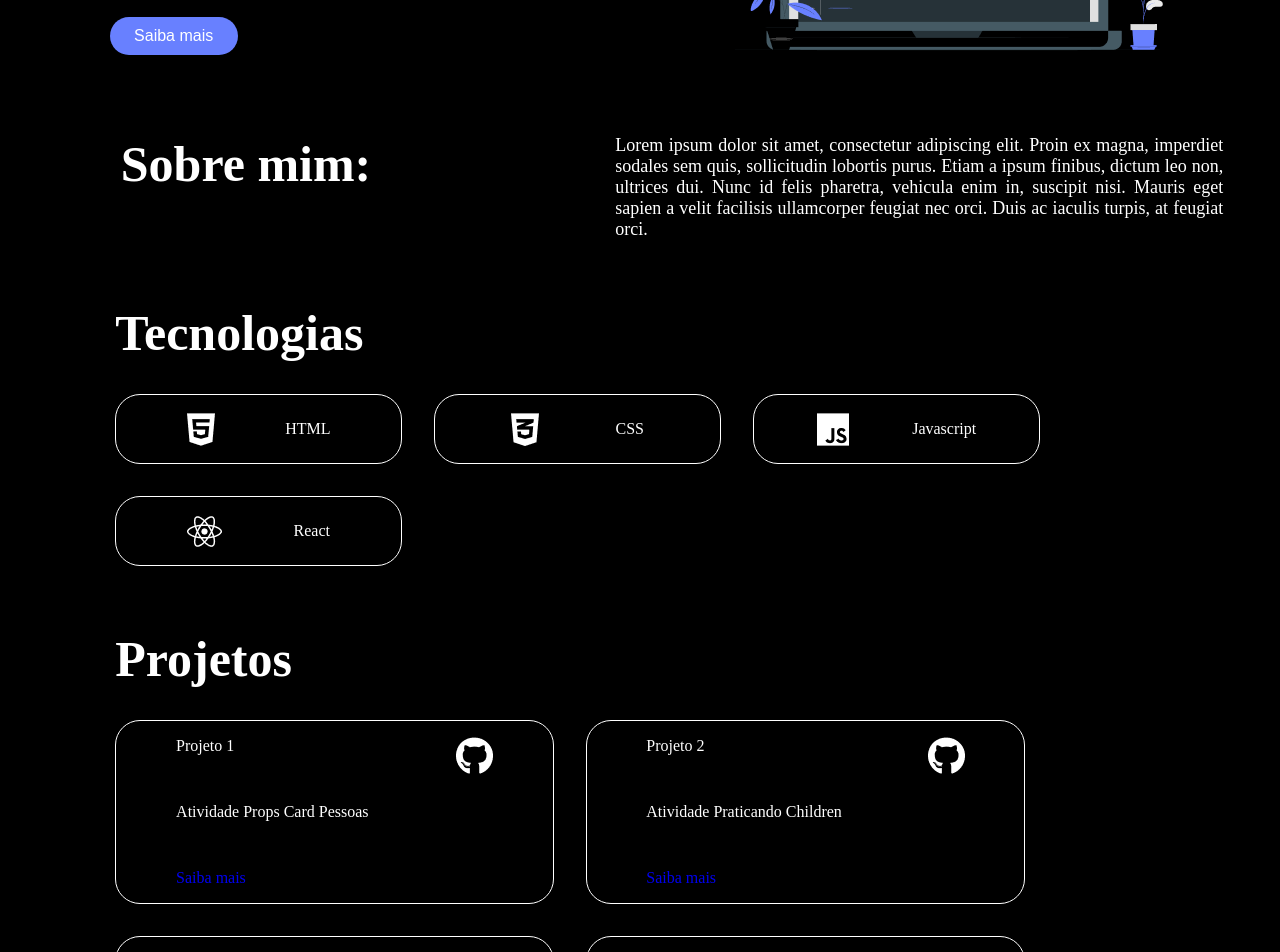
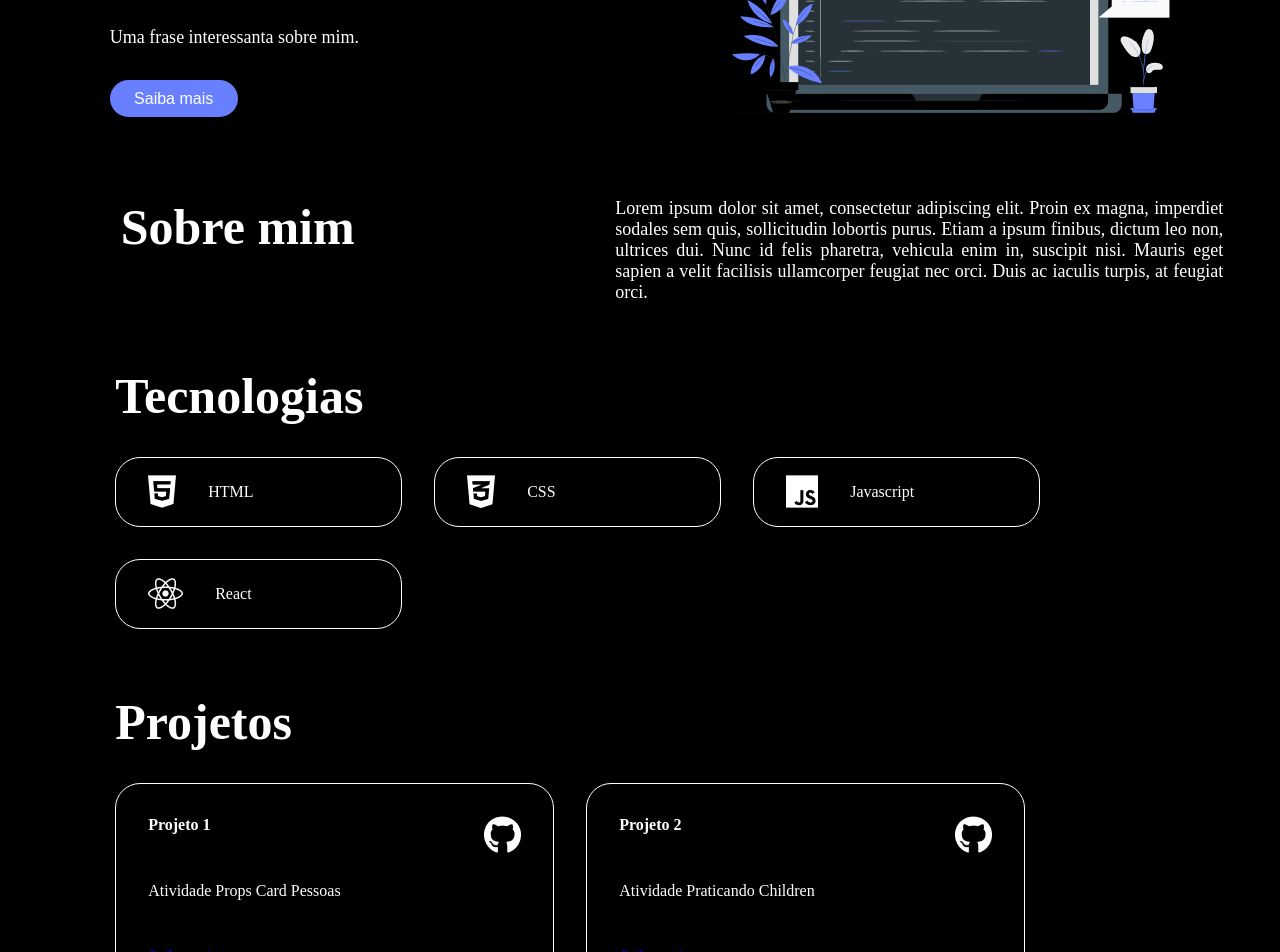
Before and after one commit to Kenzie-Academy-Brasil-Developers/Kenzie-Academy-Brasil-Developers-m3-s1-entrega-portfolio-template-EduardoWiezel0801, a React (Vite) app: page / in a window 1280 px wide. Shown: the part 280-1232 px from the top of the page. Built offline with nearby package versions, Linux system fonts and the light colour scheme.

Commit message:
"correções2"

```diff
--- a/src/Footer/styles.module.css
+++ b/src/Footer/styles.module.css
@@ -14,7 +14,8 @@
 .imgIcons{
     display: flex;
     gap: 1rem;
-    justify-content: center;
+    justify-content: flex-start;
+    margin-left: 1rem;
 }
 @media(max-width:500px){
     .footersection{
--- a/src/compnents/sections/AboutMeSection/index.jsx
+++ b/src/compnents/sections/AboutMeSection/index.jsx
@@ -5,7 +5,7 @@ export const AboutMeSection = () => {
 
     return(
         <section className={styles.aboutMe}>
-            <h1 className={styles.aboutTitle}>Sobre mim:</h1>
+            <h1 className={styles.aboutTitle}>Sobre mim</h1>
             <p className={styles.aboutP}>Lorem ipsum dolor sit amet, consectetur adipiscing elit. Proin ex magna, imperdiet sodales sem quis, sollicitudin lobortis purus. Etiam a ipsum finibus, dictum leo non, ultrices dui. Nunc id felis pharetra, vehicula enim in, suscipit nisi. Mauris eget sapien a velit facilisis ullamcorper feugiat nec orci. Duis ac iaculis turpis, at feugiat orci.</p>
         </section>
     )
--- a/src/compnents/sections/ProjectsSection/index.jsx
+++ b/src/compnents/sections/ProjectsSection/index.jsx
@@ -15,7 +15,7 @@ export const ProjectsCard = () => {
 
                     <div key={project.name} className="projectCardContainer">
                         <li className="projectCard" >
-                            <p>{project.name}</p>
+                            <p className="tilleProj">{project.name}</p>
                             <p>{project.description}</p>
                             <a href="#">Saiba mais</a>
 
--- a/src/pages/LandingPage/index.jsx
+++ b/src/pages/LandingPage/index.jsx
@@ -1,9 +1,9 @@
-import {Header} from "../../compnents/Header"
+import {Header} from "../../Header"
 import {BunnerSection} from "../../compnents/sections/BunnerSection"
 import { AboutMeSection } from "../../compnents/sections/AboutMeSection"
 import { TecnologiesCard} from "../../compnents/sections/TechSection"
 import {ProjectsCard} from "../../compnents/sections/ProjectsSection"
-import { Footer } from "../../compnents/Footer"
+import { Footer } from "../../Footer"
 
 import "../../styles/index.css"
 
--- a/src/styles/projectCard.css
+++ b/src/styles/projectCard.css
@@ -1,9 +1,9 @@
 .projectCardContainer{
     display: flex;
     align-content: flex-start;
-    justify-content: space-around;
+    justify-content: space-between;
     align-items: flex-start;
-    padding: 1rem;
+    padding: 2rem;
     width: 27.4375rem;
     border-radius: 25px;
     border: 1px solid white;
@@ -13,4 +13,10 @@
     flex-direction: column;
     gap: 3rem;
 
+
 }
+.tilleProj{
+    font-weight: bold;
+
+
+}
--- a/src/styles/techCard.css
+++ b/src/styles/techCard.css
@@ -1,12 +1,12 @@
 .techcard{
     display: flex;
-    flex-direction: row;
-    flex-wrap: nowrap;
-    align-content: stretch;
-    justify-content: space-evenly;
+    justify-content: flex-start;
     align-items: center;
     width: 17.9375rem;
     height: 4.375rem;
     border-radius: 25px;
     border: 1px solid white;
+    gap: 2rem;
+    padding: 2rem;
+
 }
```
Also changed, not shown: src/Footer/index.jsx (+4 -4 lines).
